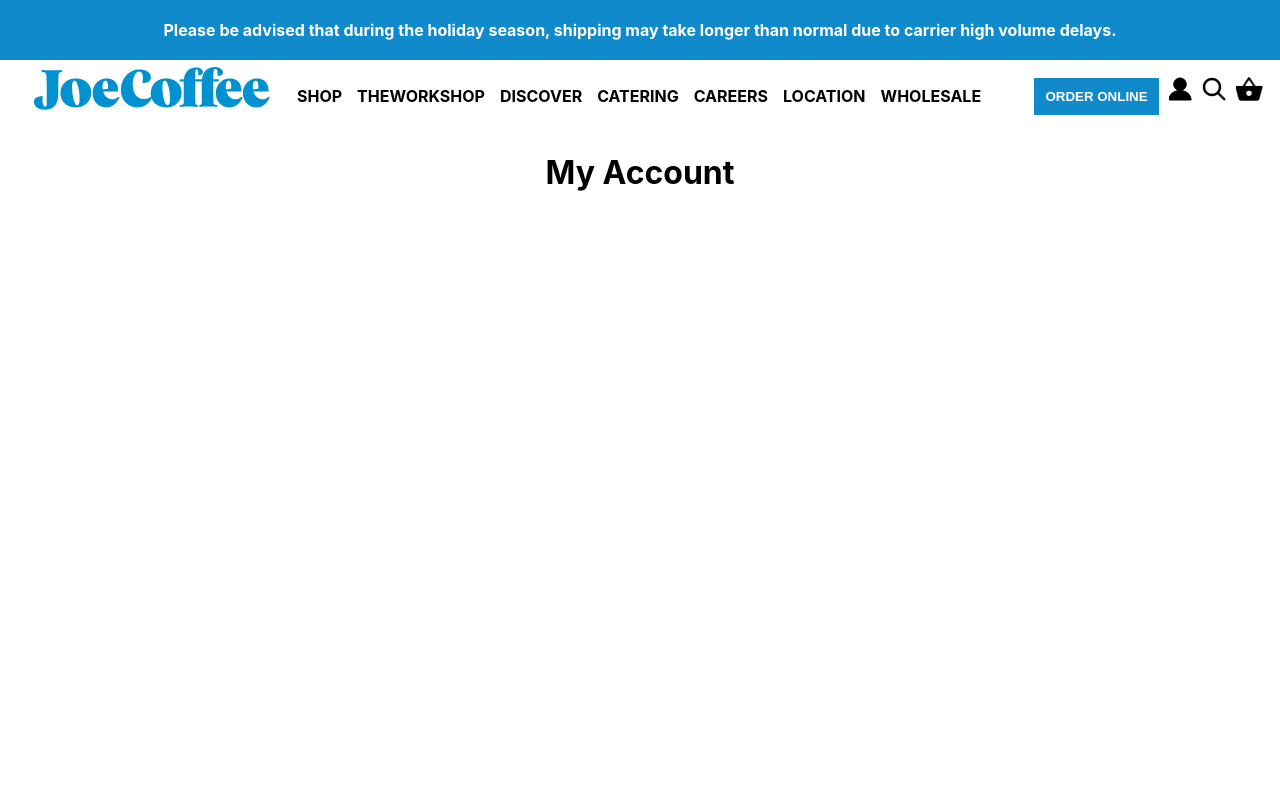
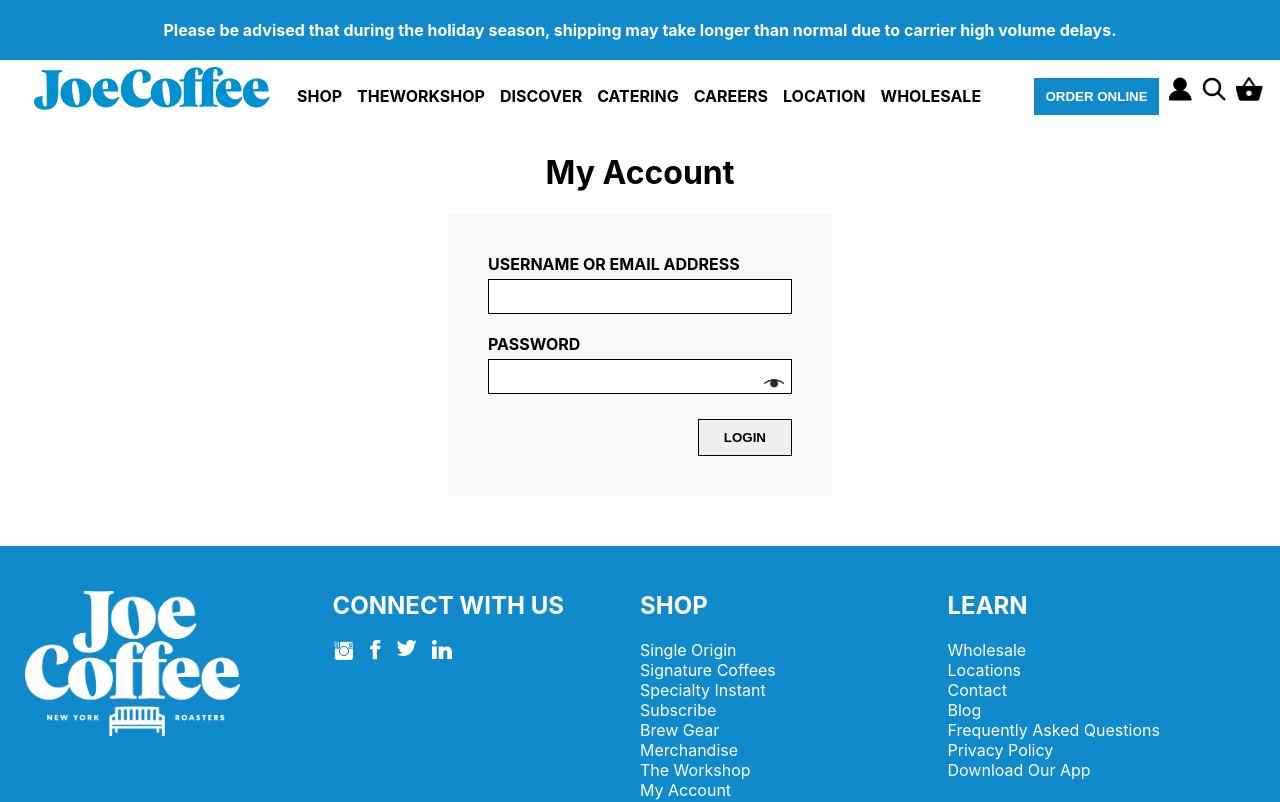
Before and after one commit to f-v-j/project_joecoffee, a React (Create React App) app: page /my-account in a window 1280 px wide. Shown: the top 802 px of the page. Built offline with nearby package versions, Linux system fonts and the light colour scheme.

Commit message:
Formix study

```diff
--- a/package.json
+++ b/package.json
@@ -6,6 +6,7 @@
     "@testing-library/jest-dom": "^5.15.0",
     "@testing-library/react": "^11.2.7",
     "@testing-library/user-event": "^12.8.3",
+    "formik": "^2.2.9",
     "react": "^17.0.2",
     "react-dom": "^17.0.2",
     "react-router-dom": "^6.0.2",
--- a/src/App.css
+++ b/src/App.css
@@ -41,21 +41,3 @@
   min-height:1000px;
   text-align: left;
 }
-
-#slider{
-  position: relative;
-}
-
-#slider img.slider{
-  transition-duration: 2s;
-  position:absolute;
-  top:0;
-  left:0;
-  opacity: 0;
-}
-#slider img.slider.baseimage{
-  opacity:0;
-}
-#slider img.slider.sliderstart{
-  opacity: 1;
-}
--- /dev/null
+++ b/src/Components/Slider/Slider.css
@@ -0,0 +1,17 @@
+#slider{
+    position: relative;
+}
+
+#slider img.slider{
+    transition-duration: 2s;
+    position:absolute;
+    top:0;
+    left:0;
+    opacity: 0;
+}
+#slider img.slider.baseimage{
+    opacity:0;
+}
+#slider img.slider.sliderstart{
+    opacity: 1;
+}
--- /dev/null
+++ b/src/Components/Slider/Slider.jsx
@@ -0,0 +1,28 @@
+import React, { useEffect } from 'react';
+import './Slider.css';
+import Banner1 from "../../Images/Banner-1.png";
+import Banner2 from "../../Images/Banner-2.png";
+import Banner3 from "../../Images/Banner-3.png";
+import Banner4 from "../../Images/Banner-4.png";
+import Banner5 from "../../Images/Banner-5.png";
+import Banner6 from "../../Images/Banner-6.png";
+import {Sliderstart} from "../../Hooks/Sliderstart";
+
+function Slider(props) {
+    useEffect(() => {
+        Sliderstart();
+    });
+    return (
+        <div id="slider">
+            <img src={props.mainimage} className="main_image baseimage" alt="" />
+
+            <img src={Banner1} className="main_image slider sliderstart" alt="" />
+            <img src={Banner2} className="main_image slider" alt="" />
+            <img src={Banner3} className="main_image slider" alt="" />
+            <img src={Banner4} className="main_image slider" alt="" />
+            <img src={Banner5} className="main_image slider" alt="" />
+            <img src={Banner6} className="main_image slider" alt="" />
+        </div>
+    );
+}
+export default Slider;
--- a/src/Hooks/Slider.jsx
+++ b/src/Hooks/Sliderstart.jsx
@@ -1,5 +1,5 @@
 
-export function Slider() {
+export function Sliderstart() {
 
     let slider=document.getElementById("slider");
     let i=2;
--- a/src/Pages/MainPage/Mainpage.js
+++ b/src/Pages/MainPage/Mainpage.js
@@ -5,19 +5,13 @@ import ShopBlock from "../../Components/Block/ShopBlock";
 import Header from "../../Components/Header/Header";
 import MenuBar from "../../Components/MenuBar/MenuBar";
 import Footer from "../../Components/Footer/Footer";
-import {Slider} from "../../Hooks/Slider";
-import Banner1 from "../../Images/Banner-1.png";
-import Banner2 from "../../Images/Banner-2.png";
-import Banner3 from "../../Images/Banner-3.png";
-import Banner4 from "../../Images/Banner-4.png";
-import Banner5 from "../../Images/Banner-5.png";
-import Banner6 from "../../Images/Banner-6.png";
+
+import Slider from "../../Components/Slider/Slider";
+
 
 
 function MainPage(props) {
-    useEffect(() => {
-        Slider();
-    });
+
     let shopblocks=[];
     let advertblocks=[];
     for(let i=0; i<props.dispatch.shopblocks.length; i++){
@@ -31,16 +25,7 @@ function MainPage(props) {
         <div className="App">
             <Header />
             <MenuBar />
-            <div id="slider">
-                <img src={props.dispatch.mainimage} className="main_image baseimage" alt="" />
-
-                <img src={Banner1} className="main_image slider sliderstart" alt="" />
-                <img src={Banner2} className="main_image slider" alt="" />
-                <img src={Banner3} className="main_image slider" alt="" />
-                <img src={Banner4} className="main_image slider" alt="" />
-                <img src={Banner5} className="main_image slider" alt="" />
-                <img src={Banner6} className="main_image slider" alt="" />
-            </div>
+            <Slider mainimage={props.dispatch.mainimage}/>
             <div className="content">
                 <div className="flexblock">
                     {shopblocks}
--- a/src/Pages/MyAccount/MyAccount.css
+++ b/src/Pages/MyAccount/MyAccount.css
@@ -1,3 +1,40 @@
-.myaccount .content{
-    text-align: center;
+.myaccount .formitem{
+    text-align: left;
+    padding:10px;
 }
+.myaccount .formitem.btn{
+    text-align: right;
+}
+.myaccount .formitem.pass{
+    position: relative;
+}
+.myaccount label{
+    font-weight: bold;
+}
+.myaccount input{
+    height: 35px;
+    width: 100%;
+    border: 1px solid black;
+    border-radius: 0px;
+    margin-top: 5px;
+}
+.myaccount button{
+    font-weight: bold;
+    padding: 10px 25px;
+    border: 1px solid black;
+    border-radius: 0px;
+    margin-top: 5px;
+}
+.myaccount form{
+    padding: 30px;
+    background-color: #f7f7f7;
+    width: 30%;
+    margin: auto;
+    margin-bottom: 50px;
+}
+.showpass{
+    position: absolute;
+    cursor: pointer;
+    right: 18px;
+    bottom: 12px;
+}
--- a/src/Pages/MyAccount/MyAccount.js
+++ b/src/Pages/MyAccount/MyAccount.js
@@ -1,22 +1,91 @@
-import React from 'react';
+import React, {useState,useEffect} from 'react';
+import { useFormik } from 'formik';
 import "./MyAccount.css"
 import Header from "../../Components/Header/Header";
 import MenuBar from "../../Components/MenuBar/MenuBar";
 import Footer from "../../Components/Footer/Footer";
+import Showpassimg from"../../Images/showpass.png";
 
 
 
+const SignupForm = () => {
+
+    const [showpass,setShowpass] = useState(false);
+
+    useEffect(()=>{
+
+
+
+
+
+
+
+        showpass ? document.getElementById("password").type='text' : document.getElementById("password").type='password';
+
+
+
+
+
+
+
+    },[showpass])
+
+    const formik = useFormik({
+        initialValues: {
+            email: '',
+            password: '',
+        },
+        onSubmit: values => {
+
+            alert(formik.values.password);
+
+            alert(JSON.stringify(values, null, 2));
+        },
+    });
+    return (
+        <form onSubmit={formik.handleSubmit}>
+            <div className="formitem">
+                <label htmlFor="email">USERNAME OR EMAIL ADDRESS</label>
+                <input
+                    id="email"
+                    name="email"
+                    type="email"
+                    onChange={formik.handleChange}
+                    value={formik.values.email}
+                />
+            </div>
+            <div className="formitem pass">
+                <label htmlFor="password">PASSWORD</label>
+                <input
+                    id="password"
+                    name="password"
+                    type="password"
+                    onChange={formik.handleChange}
+                    value={formik.values.password}
+                />
+                <div className="showpass" onClick={()=>{setShowpass(!showpass)}}><img src={Showpassimg} /></div>
+            </div>
+            <div className="formitem btn">
+                <button type="submit">LOGIN</button>
+            </div>
+        </form>
+    );
+};
+
 function MyAccount(props) {
+
+
+
     return (
-        <div className="myaccount">
+        <>
             <Header />
             <MenuBar />
-            <div className="content">
+            <div className="myaccount">
                 <h1>My Account</h1>
-
+                {SignupForm()}
             </div>
             <Footer />
-        </div>
-    );
+        </>
+    )
 }
 export default MyAccount;
```
Also changed, not shown: src/Images/showpass.png (added), 1 other file (tests, documents, lock files or other folders).
